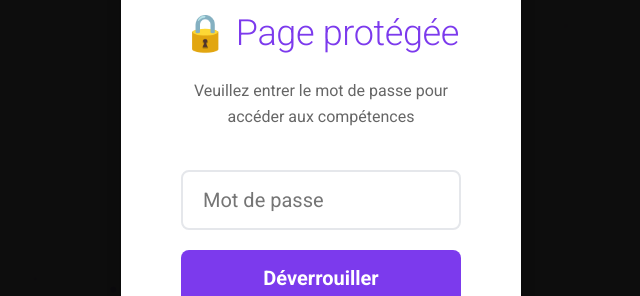
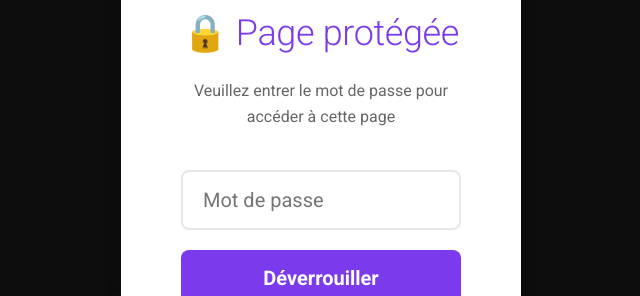
Before and after one commit to Louis-06/Portfolio, an MkDocs documentation site: the page built from docs/competences.md, in a window 1280 px wide. Shown: the part 322-618 px from the top of the page, without its empty margins (319-959 px from the left). Built offline with MkDocs 1.6.1 and Material for MkDocs 9.7.7, drawn with Linux system fonts in a browser that asks for light colours; some of the changed lines change nothing that is shown.

Commit message:
Final Commit

```diff
--- a/docs/competences.md
+++ b/docs/competences.md
@@ -1,8 +1,7 @@
-<!-- Overlay de mot de passe -->
 <div class="password-overlay" id="passwordOverlay">
   <div class="password-container">
     <h2>🔒 Page protégée</h2>
-    <p>Veuillez entrer le mot de passe pour accéder aux compétences</p>
+    <p>Veuillez entrer le mot de passe pour accéder à cette page</p>
     <form class="password-form" id="passwordForm">
       <input
         type="password"
--- a/docs/javascripts/custom.js
+++ b/docs/javascripts/custom.js
@@ -1,6 +1,4 @@
-// ========================================
-// Protection par mot de passe
-// ========================================
+
 function initPasswordProtection() {
   const passwordOverlay = document.getElementById('passwordOverlay');
   const passwordForm = document.getElementById('passwordForm');
@@ -10,9 +8,8 @@
 
   // Hash SHA-256 du mot de passe (généré avec generate_password_hash.py)
   // Pour changer le mot de passe, exécutez: python generate_password_hash.py
-  const correctPasswordHash = 'ef0c6b232773a409925af2a39ea8f8fc46f34aa47091e9ec13e08edd67e47c43';
+  const correctPasswordHash = '9cbcd71f1e6696c9d0d76ff93808dca5d89fecd4a2518490d3c2a02a2f4f67e8';
 
-  // Fonction pour hasher le mot de passe saisi
   async function hashPassword(password) {
     const msgBuffer = new TextEncoder().encode(password);
     const hashBuffer = await crypto.subtle.digest('SHA-256', msgBuffer);
@@ -21,7 +18,6 @@
     return hashHex;
   }
 
-  // Vérifier si déjà authentifié dans cette session
   if (sessionStorage.getItem('authenticated') === 'true') {
     unlockContent();
     return;
@@ -33,20 +29,16 @@
 
       const enteredPassword = passwordInput.value;
 
-      // Hasher le mot de passe saisi
       const enteredPasswordHash = await hashPassword(enteredPassword);
 
       if (enteredPasswordHash === correctPasswordHash) {
-        // Mot de passe correct
         sessionStorage.setItem('authenticated', 'true');
         unlockContent();
       } else {
-        // Mot de passe incorrect
         passwordError.classList.add('show');
         passwordInput.value = '';
         passwordInput.focus();
 
-        // Masquer l'erreur après 3 secondes
         setTimeout(() => {
           passwordError.classList.remove('show');
         }, 3000);
@@ -64,16 +56,12 @@
   }
 }
 
-// Initialiser la protection au chargement de la page
 if (document.readyState === 'loading') {
   document.addEventListener('DOMContentLoaded', initPasswordProtection);
 } else {
   initPasswordProtection();
 }
 
-// ========================================
-// Fonction pour agrandir/réduire le tableau en plein écran
-// ========================================
 function toggleTableSize() {
   const tableWrapper = document.getElementById('tableWrapper');
   const btn = document.getElementById('expandBtn');
@@ -83,15 +71,12 @@
     tableWrapper.classList.toggle('fullscreen');
     body.classList.toggle('fullscreen-active');
 
-    // Créer ou supprimer l'overlay
     let overlay = document.querySelector('.fullscreen-overlay');
 
     if (tableWrapper.classList.contains('fullscreen')) {
-      // Mode plein écran activé
       btn.innerHTML = '✕ Fermer';
       btn.classList.add('fullscreen-close', 'visible');
 
-      // Créer l'overlay si n'existe pas
       if (!overlay) {
         overlay = document.createElement('div');
         overlay.className = 'fullscreen-overlay';
@@ -99,13 +84,10 @@
       }
       overlay.classList.add('active');
 
-      // Fermer avec Echap
       document.addEventListener('keydown', closeOnEscape);
 
-      // Fermer en cliquant sur l'overlay
       overlay.addEventListener('click', toggleTableSize);
     } else {
-      // Mode normal
       btn.innerHTML = '⛶ Agrandir';
       btn.classList.remove('fullscreen-close', 'visible');
 
@@ -118,7 +100,6 @@
   }
 }
 
-// Fonction pour fermer avec la touche Echap
 function closeOnEscape(e) {
   if (e.key === 'Escape') {
     const tableWrapper = document.getElementById('tableWrapper');
@@ -128,18 +109,13 @@
   }
 }
 
-// ========================================
-// Fonction pour filtrer les certifications
-// ========================================
 function filterCerts(category) {
   const cards = document.querySelectorAll('.cert-card');
   const buttons = document.querySelectorAll('.filter-btn');
 
-  // Mettre à jour les boutons actifs
   buttons.forEach(btn => btn.classList.remove('active'));
   event.target.classList.add('active');
 
-  // Filtrer les cartes
   cards.forEach(card => {
     if (category === 'all') {
       card.classList.remove('hidden');
@@ -153,11 +129,8 @@
   });
 }
 
-// ========================================
-// Animation au scroll (optionnel)
-// ========================================
+
 document.addEventListener('DOMContentLoaded', function() {
-  // Observer pour les animations au scroll
   const observerOptions = {
     threshold: 0.1,
     rootMargin: '0px 0px -50px 0px'
@@ -172,7 +145,6 @@
     });
   }, observerOptions);
 
-  // Observer les cartes de compétences et certifications
   document.querySelectorAll('.skill-card, .cert-card, .stat-card').forEach(el => {
     el.style.opacity = '0';
     el.style.transform = 'translateY(20px)';
@@ -181,9 +153,6 @@
   });
 });
 
-// ========================================
-// Compte à rebours pour les statistiques
-// ========================================
 function animateValue(element, start, end, duration) {
   let startTimestamp = null;
   const step = (timestamp) => {
@@ -197,7 +166,6 @@
   window.requestAnimationFrame(step);
 }
 
-// Animer les chiffres des statistiques quand ils sont visibles
 document.addEventListener('DOMContentLoaded', function() {
   const statNumbers = document.querySelectorAll('.stat-number');
 
@@ -215,9 +183,6 @@
   statNumbers.forEach(stat => statObserver.observe(stat));
 });
 
-// ========================================
-// Particules animées violettes en arrière-plan
-// ========================================
 class Particle {
   constructor(canvas) {
     this.canvas = canvas;
@@ -233,7 +198,6 @@
     this.x += this.speedX;
     this.y += this.speedY;
 
-    // Rebond sur les bords
     if (this.x > this.canvas.width || this.x < 0) {
       this.speedX *= -1;
     }
@@ -267,7 +231,7 @@
 
     this.ctx = this.canvas.getContext('2d');
     this.particles = [];
-    this.numberOfParticles = 50; // Nombre modéré de particules
+    this.numberOfParticles = 50;
 
     this.resize();
     this.init();
@@ -322,14 +286,11 @@
   }
 }
 
-// Initialiser les particules au chargement
 document.addEventListener('DOMContentLoaded', () => {
   new ParticleSystem();
 });
 
-// ========================================
-// Scroll Reveal - Animations au défilement
-// ========================================
+
 class ScrollReveal {
   constructor() {
     this.elements = [];
@@ -339,7 +300,6 @@
   }
 
   init() {
-    // Sélectionner tous les éléments à animer
     const selectors = [
       '.skill-card',
       '.cert-card',
@@ -361,7 +321,6 @@
       });
     });
 
-    // Vérifier immédiatement les éléments visibles
     this.checkElements();
   }
 
@@ -372,11 +331,10 @@
           el.style.opacity = '1';
           el.style.transform = 'translateY(0)';
           el.classList.add('revealed');
-        }, index * 50); // Délai progressif
+        }, index * 50);
       }
     });
 
-    // Nettoyer les éléments déjà révélés
     this.elements = this.elements.filter(el => !el.classList.contains('revealed'));
   }
 
@@ -389,9 +347,6 @@
   }
 }
 
-// ========================================
-// Effet Parallax
-// ========================================
 class Parallax {
   constructor() {
     this.elements = [];
@@ -400,7 +355,6 @@
   }
 
   init() {
-    // Ajouter des classes parallax à certains éléments
       document.querySelectorAll('.stats-grid').forEach(el => {
       this.elements.push({
         element: el,
@@ -417,7 +371,6 @@
       const elementHeight = element.offsetHeight;
       const windowHeight = window.innerHeight;
 
-      // Calculer si l'élément est visible
       if (scrollY + windowHeight > elementTop && scrollY < elementTop + elementHeight) {
         const offset = (scrollY - elementTop) * speed;
         element.style.transform = `translateY(${offset}px)`;
@@ -426,15 +379,10 @@
   }
 }
 
-// Initialiser au chargement
 document.addEventListener('DOMContentLoaded', () => {
   new ScrollReveal();
   new Parallax();
 });
-
-// ========================================
-// Code Konami + Jeu Snake
-// ========================================
 
 class KonamiCode {
   constructor(callback) {
@@ -476,7 +424,6 @@
   }
 
   init() {
-    // Créer l'overlay
     const overlay = document.createElement('div');
     overlay.id = 'snake-overlay';
     overlay.style.cssText = `
@@ -494,7 +441,6 @@
       animation: fadeIn 0.3s ease;
     `;
 
-    // Titre
     const title = document.createElement('h2');
     title.textContent = 'SNAKE GAME';
     title.style.cssText = `
@@ -505,7 +451,6 @@
     `;
     overlay.appendChild(title);
 
-    // Score
     const scoreDisplay = document.createElement('div');
     scoreDisplay.id = 'snake-score';
     scoreDisplay.textContent = 'Score: 0';
@@ -516,7 +461,6 @@
     `;
     overlay.appendChild(scoreDisplay);
 
-    // Canvas
     this.canvas = document.createElement('canvas');
     this.canvas.width = this.gridSize * this.tileCount;
     this.canvas.height = this.gridSize * this.tileCount;
@@ -527,7 +471,6 @@
     `;
     overlay.appendChild(this.canvas);
 
-    // Instructions
     const instructions = document.createElement('div');
     instructions.innerHTML = `
       <p style="color: white; margin-top: 1rem; text-align: center;">
@@ -551,11 +494,9 @@
 
     this.ctx = this.canvas.getContext('2d');
 
-    // Event listeners
     document.addEventListener('keydown', (e) => this.handleKeyPress(e));
     document.getElementById('close-snake').addEventListener('click', () => this.close());
 
-    // Initialiser le jeu
     this.reset();
     this.gameLoop = setInterval(() => this.update(), 100);
   }
@@ -578,7 +519,6 @@
       y: Math.floor(Math.random() * this.tileCount)
     };
 
-    // Vérifier que la nourriture n'est pas sur le serpent
     for (let segment of this.snake) {
       if (segment.x === this.food.x && segment.y === this.food.y) {
         this.spawnFood();
@@ -616,7 +556,6 @@
   update() {
     this.direction = this.nextDirection;
 
-    // Nouvelle position de la tête
     const head = { ...this.snake[0] };
 
     switch(this.direction) {
@@ -626,13 +565,11 @@
       case 'right': head.x++; break;
     }
 
-    // Collision avec les murs
     if (head.x < 0 || head.x >= this.tileCount || head.y < 0 || head.y >= this.tileCount) {
       this.gameOver();
       return;
     }
 
-    // Collision avec soi-même
     for (let segment of this.snake) {
       if (segment.x === head.x && segment.y === head.y) {
         this.gameOver();
@@ -642,7 +579,6 @@
 
     this.snake.unshift(head);
 
-    // Manger la nourriture
     if (head.x === this.food.x && head.y === this.food.y) {
       this.score += 10;
       document.getElementById('snake-score').textContent = `Score: ${this.score}`;
@@ -655,11 +591,9 @@
   }
 
   draw() {
-    // Fond
     this.ctx.fillStyle = '#1a1a2e';
     this.ctx.fillRect(0, 0, this.canvas.width, this.canvas.height);
 
-    // Grille
     this.ctx.strokeStyle = 'rgba(124, 58, 237, 0.1)';
     for (let i = 0; i <= this.tileCount; i++) {
       this.ctx.beginPath();
@@ -673,7 +607,6 @@
       this.ctx.stroke();
     }
 
-    // Serpent
     this.snake.forEach((segment, index) => {
       const gradient = this.ctx.createLinearGradient(
         segment.x * this.gridSize,
@@ -699,7 +632,6 @@
       );
     });
 
-    // Nourriture
     this.ctx.fillStyle = '#10b981';
     this.ctx.beginPath();
     this.ctx.arc(
@@ -750,21 +682,17 @@
   }
 }
 
-// Initialiser le code Konami
 document.addEventListener('DOMContentLoaded', () => {
   new KonamiCode(() => {
-    // Animation de célébration
     document.body.style.animation = 'shake 0.5s';
     setTimeout(() => {
       document.body.style.animation = '';
     }, 500);
 
-    // Lancer le jeu
     new SnakeGame().init();
   });
 });
 
-// Animation shake
 const style = document.createElement('style');
 style.textContent = `
   @keyframes shake {
--- a/generate_password_hash.py
+++ b/generate_password_hash.py
@@ -17,14 +17,12 @@
     print("=" * 60)
     print()
 
-    # Demander le mot de passe de manière sécurisée
     password = getpass.getpass("Entrez le mot de passe à hasher : ")
 
     if not password:
         print("❌ Erreur : Le mot de passe ne peut pas être vide.")
         exit(1)
 
-    # Générer le hash
     password_hash = generate_hash(password)
 
     print()
```
Also changed, not shown: docs/assets/style.css (+0 -61 lines), docs/certifications.md (+0 -13 lines).
